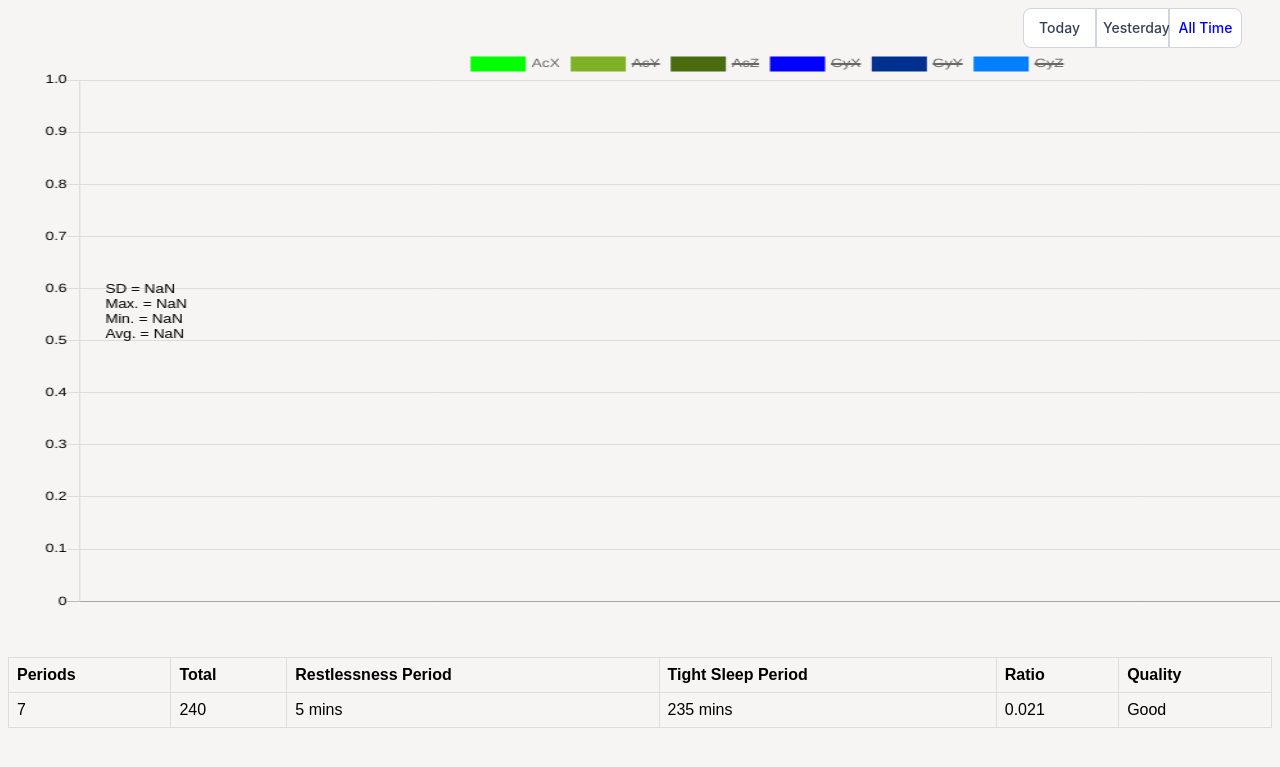
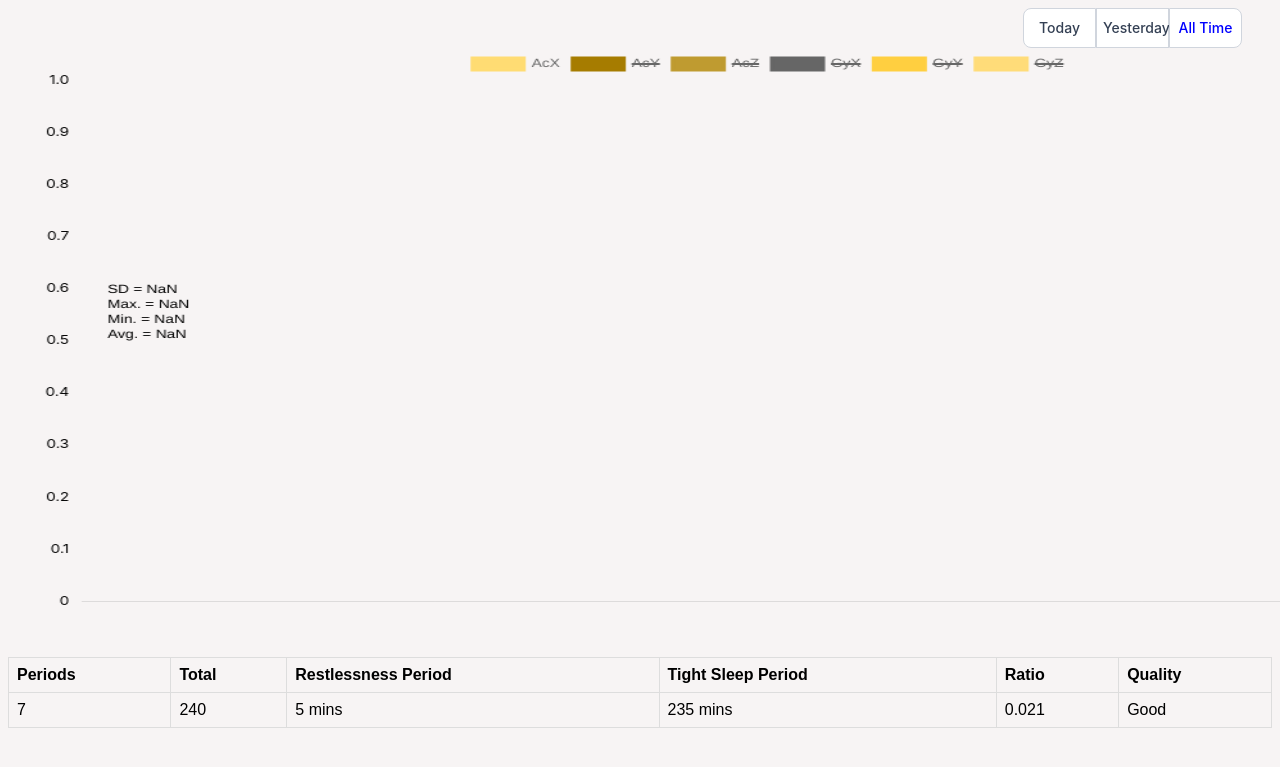
Before and after one commit to Ronakchitlangya1997/Sleeplabs, a Django app: page / in a window 1280 px wide; the page is wider, and only the part inside the window is pictured. Shown: the top 767 px of that part. Run offline with Django 4.2, Linux system fonts and the light colour scheme; data that the repository does not hold is empty; some libraries are stand-ins or nearby versions.

Commit message:
Changed font family of axes

```diff
--- a/SleepLabs/templates/sleeplabs_graph.html
+++ b/SleepLabs/templates/sleeplabs_graph.html
@@ -98,6 +98,8 @@
             Acx_data = sleeplabs_data.map(current => {return current.acxdata})
             console.log('sleeplabs_data_parmanent',sleeplabs_data.map(current => {return current.acxdata}))
             var ctx_live = document.getElementById("pie-chart");
+            //Chart.defaults.font.size= 12;
+
             var myChart = new Chart(ctx_live, {
               type: 'line',
               plugins: [{
@@ -107,7 +109,7 @@
                   let yAxis = chart.scales['y-axis-0'];
                   ctx.save();
                   ctx.textAlign = 'center';
-                  ctx.font = '12px Arial';
+                  ctx.font = 'Inter';
                   ctx.fillStyle = 'black';
                   ctx.textAlign = 'left';
                   ctx.fillText('Avg. = ' + parseInt(Acx_data.reduce((a, b) => a + b, 0) / Acx_data.length), xAxis.left + 20, yAxis.top + 255);
@@ -121,36 +123,37 @@
                 datasets: [{
                 fill:false,
                   data: sleeplabs_data.map(current => {return current.acxdata}),
-                  borderColor: 'rgb(0, 255, 0)',
+                  borderColor: '#ffdc73',
                   label: 'AcX'
                 },{
                   fill:false,
                   hidden: true,
-                  borderColor: '#7fb126',
+                  borderColor: '#a67c00',
                   label: 'AcY',
                   data: sleeplabs_data.map(current => {return current.acydata}),
                 },{
                   fill:false,
                   hidden: true,
-                  borderColor: '#4a6b0e',
+                  borderColor: '#bf9b30',
                   label: 'AcZ',
                   data: sleeplabs_data.map(current => {return current.aczdata}),
                 },{
                   fill:false,
                   hidden: true,
-                  borderColor: '#0000FF',
+                  borderColor: 'ffbf00',
                   label: 'GyX',
+                  fontFamily: "Inter",
                   data: sleeplabs_data.map(current => {return current.gyxdata}),
                 },{
                   fill:false,
                   hidden: true,
-                  borderColor: '#00308F',
+                  borderColor: '#ffcf40',
                   label: 'GyY',
                   data: sleeplabs_data.map(current => {return current.gyydata}),
                 },{
                   fill:false,
                   hidden: true,
-                  borderColor: '#007FFF',
+                  borderColor: '#ffdc79',
                   label: 'GyZ',
                   data: sleeplabs_data.map(current => {return current.gyzdata}),
                 }
@@ -165,12 +168,17 @@
                   autoSkip: true,
                   maxRotation: 45,
                   fontColor: "black",
-                  maxTicksLimit: 10
+                  maxTicksLimit: 10,
+                  fontFamily: "Inter",
               }
           }],
           yAxes: [{
+              gridLines: {
+                display: false
+              },
               ticks: {
                   fontColor: "black",
+                  fontFamily: "Inter",
               }
           }]
               }
```
